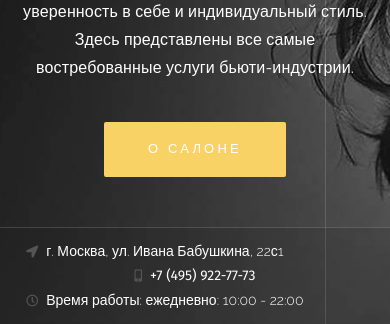
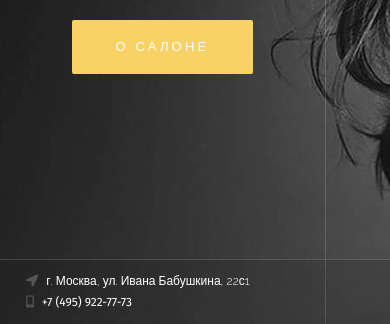
Before and after one commit to dworker863/SMitler, a website: page app/index.html in a window 390 px wide. Shown: the part 520-844 px from the top of the page. Drawn offline with Linux system fonts and the light colour scheme; files whose address does not match are found by name.

Commit message:
Header media

```diff
--- a/app/index.html
+++ b/app/index.html
@@ -25,6 +25,7 @@
       background-color: #1a1a1a;
     }
   </style>
+  <link rel="stylesheet" href="css/styles.min.css">
 </head>
 
 <body>
@@ -34,7 +35,7 @@
       <header style="background-image: url(img/2000/top-bg.jpg);">
         <div class="top-line">
           <a class="logo" href="#"><img src="img/src/logo-1.svg" alt="Салон красоты S&Mitler"></a>
-          <div class="phone"><i class="fas fa-mobile-alt"></i>+7 (495) 922-77-73</div>
+          <div class="phone d-none d-sm-block"><i class="fas fa-mobile-alt"></i>+7 (495) 922-77-73</div>
           <a href="#my-menu" class="hamburger hamburger--stand">
             <span class="hamburger-box">
               <span class="hamburger-inner"></span>
@@ -60,7 +61,7 @@
           <div class="flex-center">
             <div class="container">
               <div class="row">
-                <div class="col-sm-7">
+                <div class="col-md-7 col-10">
                   <div class="info-block">
                       <div><span>Добро пожаловать в профессиональный</span></div>
                       <h1 class="h1">Салон красоты</h1>
@@ -87,9 +88,9 @@
         <div class="bottom-line">
           <div class="container">
             <div class="row">
-              <div class="col-sm-4"><i class="fas fa-location-arrow"></i><span>г. Москва, ул. Ивана Бабушкина, 22с1</span></div>
-              <div class="col-sm-4"><i class="fas fa-mobile-alt"></i><span>+7 (495) 922-77-73</span></div>
-              <div class="col-sm-4"><i class="far fa-clock"></i><span>Время работы: ежедневно: 10:00 - 22:00
+              <div class="col-lg-4 col-md-6"><i class="fas fa-location-arrow"></i><span>г. Москва, ул. Ивана Бабушкина, 22с1</span></div>
+              <div class="col-lg-4 col-md-6"><i class="fas fa-mobile-alt"></i><span>+7 (495) 922-77-73</span></div>
+              <div class="col-lg-4 d-none d-lg-block"><i class="far fa-clock"></i><span>Время работы: ежедневно: 10:00 - 22:00
               </span></div>
             </div>
           </div>
@@ -101,7 +102,7 @@
     <div id="my-footer"></div>
 
   </div>
-  <link rel="stylesheet" href="css/styles.min.css">
+
   <script src="js/scripts.min.js"></script>
 </body>
 
--- /dev/null
+++ b/app/sass/_media.scss
@@ -0,0 +1,107 @@
+@import "vars";
+
+@include media-breakpoint-down(lg) {
+  header {
+    .flex-container {
+      .flex-center {
+        .info-block {
+          .h1 {
+            font-size: 3.8rem;
+          }
+        }
+      }
+    }
+
+    .bottom-line {
+      font-size: 0.75rem;
+    }
+  }
+}
+
+@include media-breakpoint-down(md) {
+  header {
+    .flex-container {
+      .flex-center {
+        .info-block {
+
+          span {
+            font-size: 0.7rem;
+          }
+
+          .h1 {
+            font-size: 2.8rem;
+          }
+
+          strong {
+            margin-bottom: 1.8rem;
+          }
+
+          & > p {
+            font-size: 0.9rem;
+          }
+        }
+      }
+    }
+
+    .bottom-line {
+      font-size: 0.75rem;
+    }
+  }
+}
+
+@include media-breakpoint-down(sm) {
+  header {
+    .bottom-line {
+      font-size: 0.75rem;
+
+      div:nth-child(2){
+        font-family: Fira Sans, sans-serif;
+        text-align: left;
+      }
+    }
+  }
+}
+
+@include media-breakpoint-down(xs) {
+  header {
+    .flex-container {
+      .flex-center {
+        .info-block {
+          span {
+            font-size: 0.5rem;
+          }
+
+          .h1 {
+            font-size: 1.6rem;
+          }
+
+          strong {
+            font-size: 0.8rem;;
+          }
+
+          & > p {
+            font-size: .8rem;
+          }
+        }
+      }
+    }
+
+    .bottom-line {
+      font-size: 0.75rem;
+    }
+  }
+}
+
+// @media only screen and (max-width : 1200px) {}
+
+// /* Medium Devices, Desktops */
+// @media only screen and (max-width : 992px) {}
+
+// /* Small Devices, Tablets */
+// @media only screen and (max-width : 768px) {}
+
+// /* Extra Small Devices, Phones */
+// @media only screen and (max-width : 480px) {}
+
+// /* Custom, iPhone Retina */
+// @media only screen and (max-width : 320px) {}
--- a/app/sass/main.scss
+++ b/app/sass/main.scss
@@ -115,12 +115,13 @@ header {
         }
 
         .h1 {
-          font-size: 70px;
+          font-size: 4.375rem;
           font-weight: 100;
           line-height: 1.3;
           border-bottom: 1px solid #ffffff;
           padding-bottom: 0.625rem;
           margin-bottom: 1.8rem;
+          white-space: nowrap;
         }
 
         strong {
@@ -288,3 +289,5 @@ header {
     }
   }
 }
+
+@import "media";
```
Also changed, not shown: app/css/styles.min.css.
